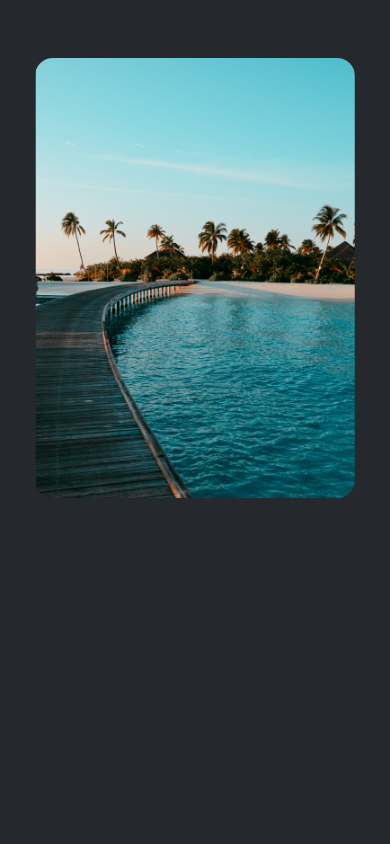
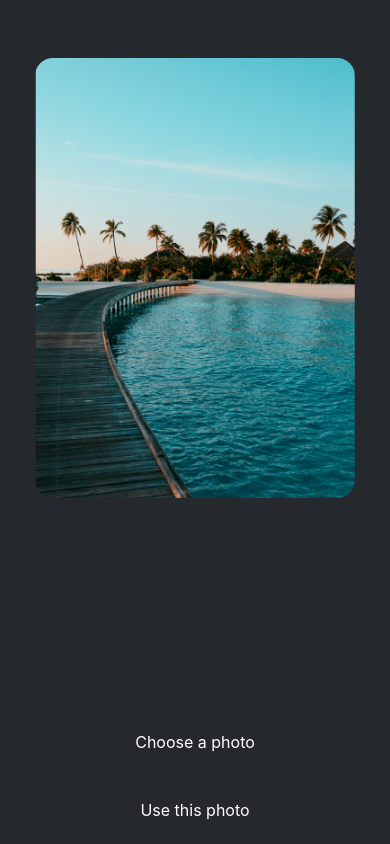
Before and after one commit to LeonardoRubuz/StickerSmash, a React Native app: screen / in a window 390 px wide. Built offline with nearby package versions, Linux system fonts and the light colour scheme.

Commit message:
feat (app) : add Button components

```diff
--- a/App.js
+++ b/App.js
@@ -1,6 +1,9 @@
 import { StatusBar } from 'expo-status-bar';
-import { Image, StyleSheet, Text, View } from 'react-native';
+import { StyleSheet, Text, View } from 'react-native';
+
 import ImageViewer from './components/ImageViewer';
+import Button from './components/Button';
+
 
 const PlaceHolderImage = require('./assets/images/background-image.png')
 
@@ -9,6 +12,10 @@
     <View style={styles.container}>
       <View style={styles.imageContainer}>
         <ImageViewer placeholderImageSource={PlaceHolderImage} />
+      </View>
+      <View style>
+        <Button label="Choose a photo" />
+        <Button label="Use this photo" />
       </View>
       <StatusBar style="auto" />
     </View>
@@ -25,5 +32,9 @@
   imageContainer : {
     flex : 1,
     paddingTop: 58,
+  },
+  footerContainer : {
+    flex : 1 / 3,
+    alignItems : 'center'
   }
 });
--- /dev/null
+++ b/components/Button.js
@@ -0,0 +1,41 @@
+import { Pressable, StyleSheet, Text, View } from "react-native";
+
+function Button({label}) {
+    return (
+        <View style={styles.buttonContainer}>
+            <Pressable style={styles.button} onPress={
+                () => alert('You pressed a button')
+            }>
+                <Text style={styles.buttonLabel}> {label} </Text>
+            </Pressable>
+        </View>
+     );
+}
+
+const styles = StyleSheet.create({
+    buttonContainer : {
+        width : 320,
+        height : 68,
+        marginHorizontal : 20,
+        alignItems : 'center',
+        justifyContent : 'center',
+        padding : 3,
+    },
+    button : {
+        borderRadius: 10,
+        width : '100%',
+        height : '100%',
+        alignItems : 'center',
+        justifyContent : 'center',
+        flexDirection : 'row'
+    },
+    buttonIcon : {
+        paddingRight : 8,
+    },
+    buttonLabel : {
+        color : "#fff",
+        fontSize : 16
+    }
+})
+
+export default Button;
```
